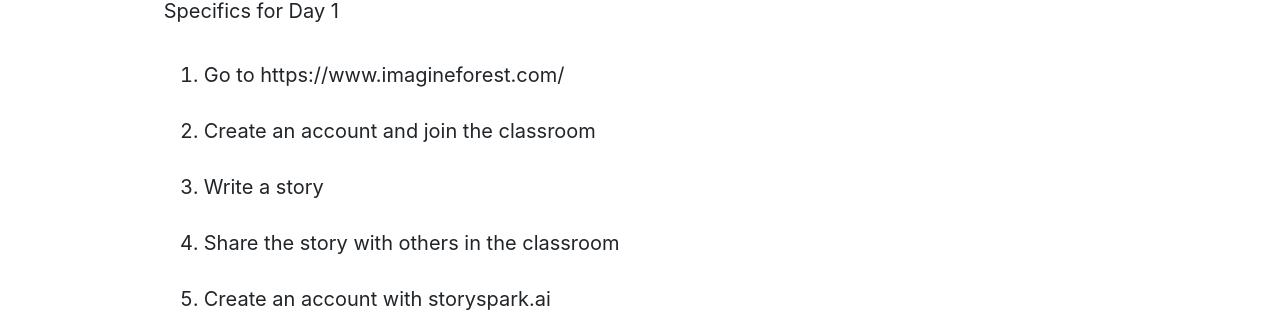
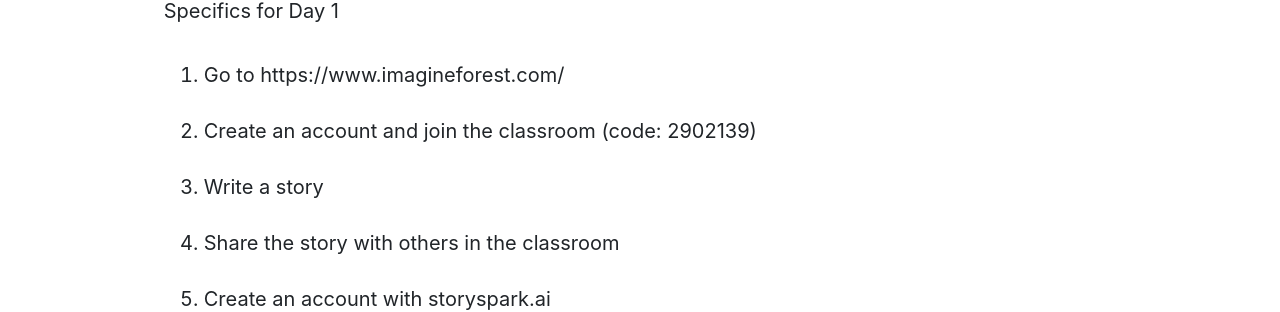
Before and after one commit to Montana-Media-Arts/SEAChange, a Jekyll site: the page built from modules/day-1/_posts/2017-01-09-homework.md, in a window 1280 px wide. Shown: the part 586-898 px from the top of the page. Built offline with Jekyll 4.4.1, drawn with Linux system fonts in a browser that asks for light colours; nearby versions of some CDN libraries.

Commit message:
Update 2017-01-09-homework.md

```diff
--- a/modules/day-1/_posts/2017-01-09-homework.md
+++ b/modules/day-1/_posts/2017-01-09-homework.md
@@ -12,7 +12,7 @@ module: 1
 Specifics for Day 1
 
 1. Go to https://www.imagineforest.com/
-2. Create an account and join the classroom
+2. Create an account and join the classroom (code: 2902139)
 3. Write a story
 4. Share the story with others in the classroom
 5. Create an account with storyspark.ai
```
